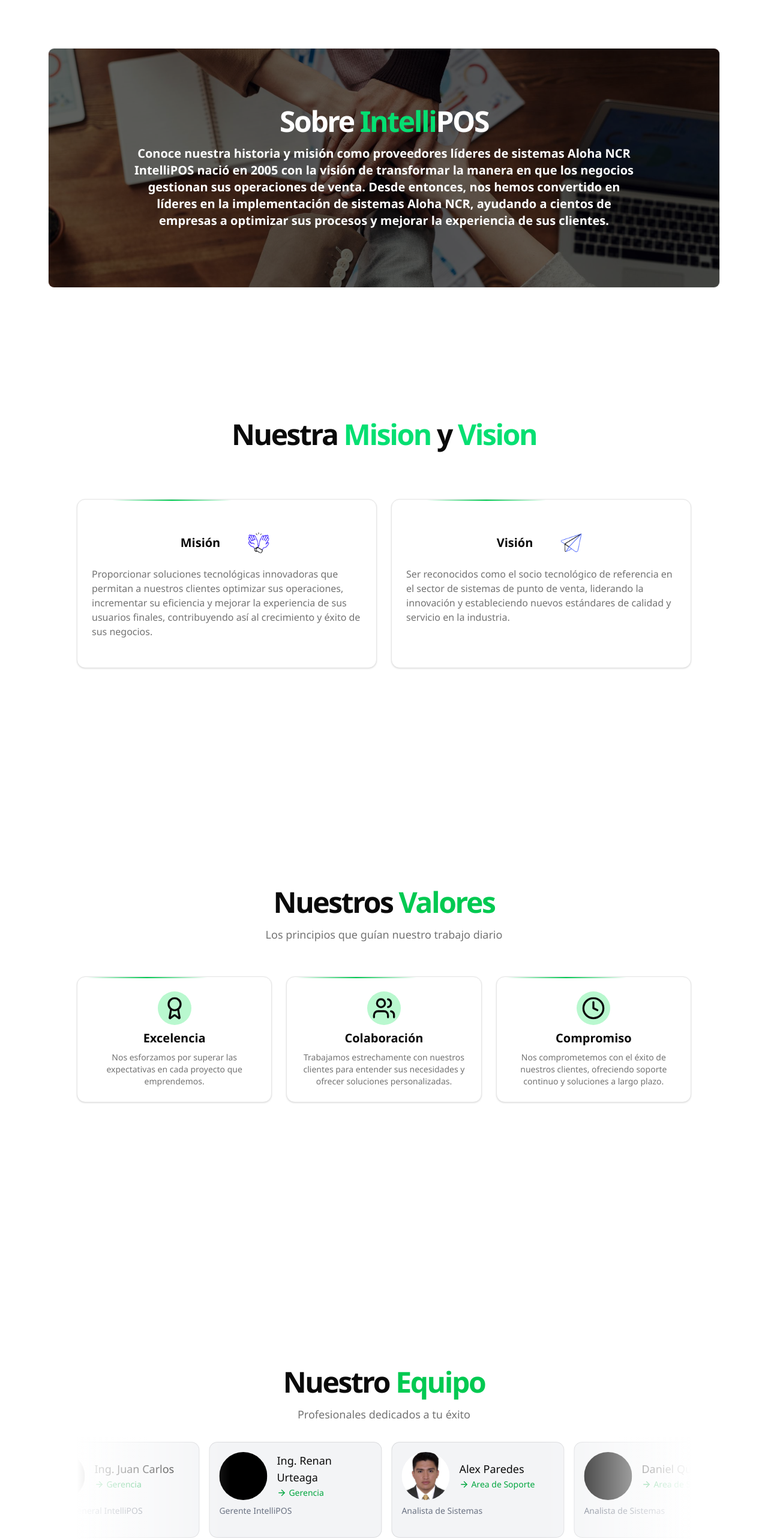
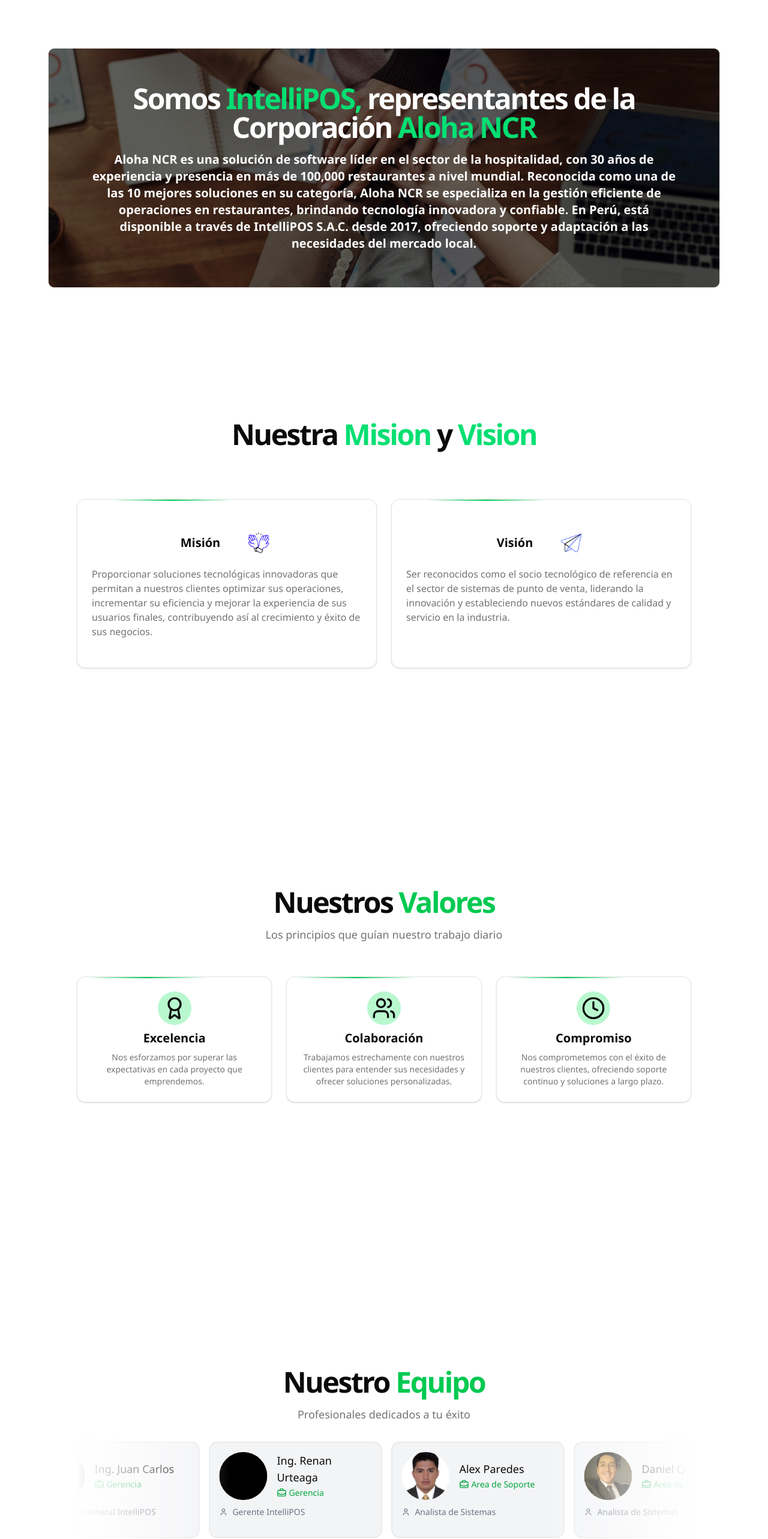
Before and after one commit to JoseSanchez90/intellipos-web-2025, a Next.js app: page /nosotros in a window 1280 px wide. Shown: the part 120-2686 px from the top of the page at 60% size. Built offline with nearby package versions, Linux system fonts and the light colour scheme; a web font is replaced by a local one.

Commit message:
modify page nosotros

```diff
--- a/app/(routes)/nosotros/page.tsx
+++ b/app/(routes)/nosotros/page.tsx
@@ -33,7 +33,7 @@
     return (
         <>
             <section className="w-full h-screen flex justify-center items-center">
-                <div className="relative w-full h-[550px] md:h-[900px] xl:h-[400px] 2xl:h-[500px] mt-8 md:mt-0 mx-5 xl:mx-20 rounded-lg overflow-auto flex justify-center items-center border">
+                <div className="relative w-full h-[550px] md:h-[900px] xl:h-[400px] 2xl:h-[500px] md:mt-0 mx-5 xl:mx-20 rounded-lg overflow-auto flex justify-center items-center border">
                     {/* Imagen de fondo con desenfoque */}
                     <div className="hidden sm:flex absolute inset-0">
                         <Image src={fondo} alt="nosotros background" fill className="object-cover bg-cover" />
@@ -45,9 +45,9 @@
                     <div className="absolute inset-0 bg-black/60"></div>
 
                     <div className="absolute flex flex-col items-center justify-center">
-                        <div className="p-5 bg-opacity-50 rounded-l text-center max-w-4xl">
-                            <h1 className="font-bold tracking-tighter text-white text-3xl md:text-5xl">Sobre <span className="text-green-400 font-bold">Intelli</span>POS</h1>
-                            <p className="mt-4 text-sm md:text-xl text-white font-semibold">Conoce nuestra historia y misión como proveedores líderes de sistemas Aloha NCR IntelliPOS nació en 2005 con la visión de transformar la manera en que los negocios gestionan sus operaciones de venta. Desde entonces, nos hemos convertido en líderes en la implementación de sistemas Aloha NCR, ayudando a cientos de empresas a optimizar sus procesos y mejorar la experiencia de sus clientes.</p>
+                        <div className="p-5 bg-opacity-50 rounded-l text-center max-w-5xl">
+                            <h1 className="font-bold tracking-tighter text-white text-3xl md:text-5xl">Somos <span className="text-green-400 font-bold">IntelliPOS, </span>representantes de la Corporación <span className="text-green-400 font-bold">Aloha NCR</span></h1>
+                            <p className="mt-4 text-sm md:text-xl text-white font-semibold">Aloha NCR es una solución de software líder en el sector de la hospitalidad, con 30 años de experiencia y presencia en más de 100,000 restaurantes a nivel mundial. Reconocida como una de las 10 mejores soluciones en su categoría, Aloha NCR se especializa en la gestión eficiente de operaciones en restaurantes, brindando tecnología innovadora y confiable. En Perú, está disponible a través de IntelliPOS S.A.C. desde 2017, ofreciendo soporte y adaptación a las necesidades del mercado local.</p>
                         </div>
                     </div>
                 </div>
--- a/app/(routes)/productos/page.tsx
+++ b/app/(routes)/productos/page.tsx
@@ -85,7 +85,6 @@
                                 <Button className="w-full bg-green-600 hover:bg-green-500 cursor-pointer">Obtener un presupuesto <ArrowRight/></Button>
                             </Link>
                         </div>
-
                     </div>
                 </div>
 
--- a/app/components/teamCarousel.tsx
+++ b/app/components/teamCarousel.tsx
@@ -1,6 +1,6 @@
 import { Marquee } from "@/components/magicui/marquee";
 import { cn } from "@/lib/utils";
-import { ArrowRight } from "lucide-react";
+import { ArrowRight, BriefcaseBusiness, User } from "lucide-react";
 
 const reviews = [
     {
@@ -29,7 +29,7 @@
         name: "Daniel Quispe",
         title: "Area de Soporte",
         body: "Analista de Sistemas",
-        img: "/images/user.png",
+        img: "/images/DanielQuispe.png",
       },
       {
         id: 5,
@@ -91,10 +91,10 @@
           <figcaption className="text-sm lg:text-lg font-medium dark:text-white">
             {name}
           </figcaption>
-          <p className="text-xs lg:text-sm text-green-600 dark:text-white/40 flex justify-start items-center gap-1"><ArrowRight width={16} />{title}</p>
+          <p className="text-xs lg:text-sm text-green-600 dark:text-white/40 flex justify-start items-center gap-1"><BriefcaseBusiness width={16} /> {title}</p>
         </div>
       </div>
-      <blockquote className="mt-2 text-sm lg:text-normal font-medium text-gray-500">{body}</blockquote>
+      <blockquote className="flex justify-start gap-2 items-center mt-2 text-sm lg:text-normal font-medium text-gray-500"><User width={14} /> {body}</blockquote>
     </figure>
     )
 }
```
Also changed, not shown: public/images/DanielQuispe.png (added).
